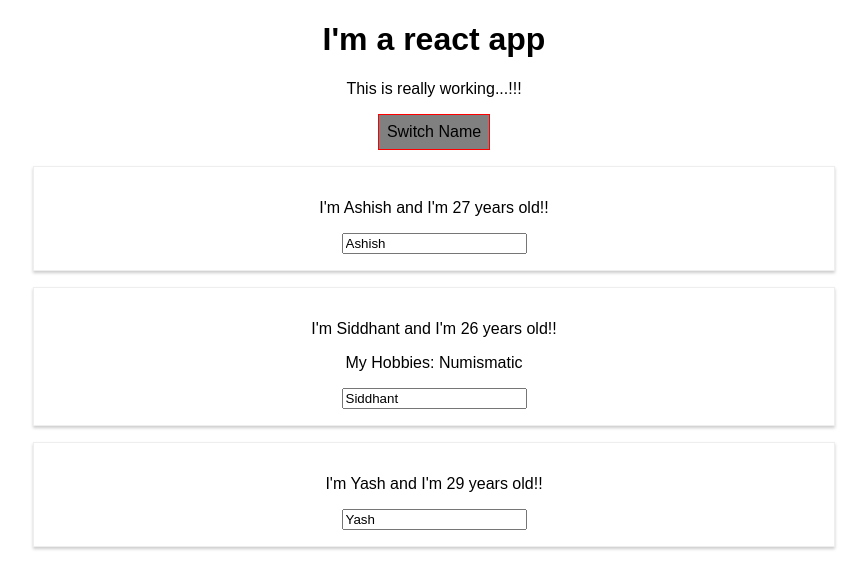
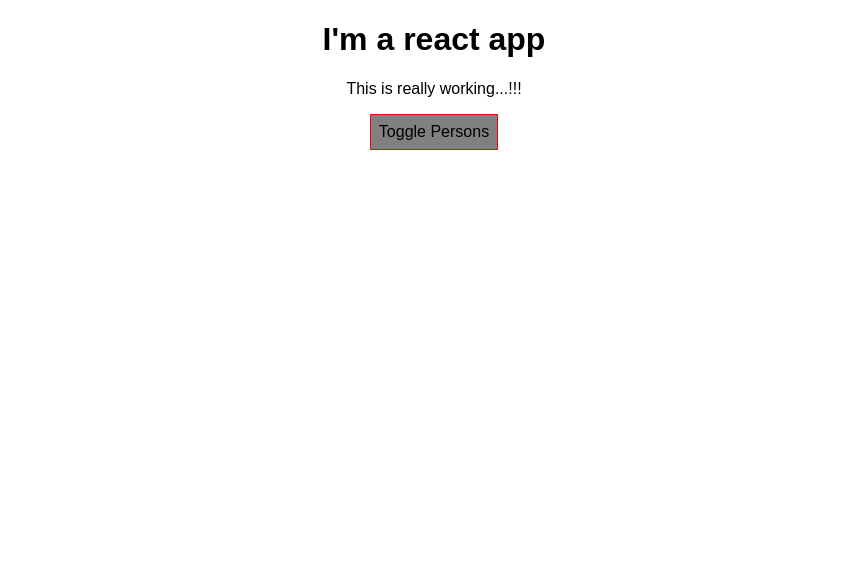
Before and after one commit to ajbaheti/PracticeReactApp, a React (Create React App) app: page / in a window 1280 px wide. Shown: the top 588 px of the page, without its empty margins (206-1073 px from the left). Built offline with nearby package versions, Linux system fonts and the light colour scheme.

Commit message:
ternary operator usage to render dom

```diff
--- a/src/App.js
+++ b/src/App.js
@@ -9,7 +9,8 @@ class App extends Component {
             { name: "Siddhant", age: 26 },
             { name: "Yash", age: 29 }
         ],
-        otherState: "this won't change"
+        otherState: "this won't change",
+        showPersons: false
     };
 
     switchNameHandler = (newName) => {
@@ -33,6 +34,11 @@ class App extends Component {
         });
     };
 
+    togglePersonHandler = () => {
+        const doesShow = this.state.showPersons;
+        this.setState({ showPersons: !doesShow });
+    };
+
     render() {
         const style = {
             backgroundColor: 'grey',
@@ -49,18 +55,26 @@ class App extends Component {
                 <p className="test">This is really working...!!!</p>
                 <button
                     style={style}
-                    onClick={() => this.switchNameHandler('AB')}>Switch Name</button>
+                    onClick={this.togglePersonHandler}>Toggle Persons</button>
+                {
+                    this.state.showPersons ?
+                        <div>
                             <Person
                                 name={this.state.persons[0].name}
-                    age={this.state.persons[0].age} />
+                                age={this.state.persons[0].age}
+                            />
                             <Person
                                 name={this.state.persons[1].name}
                                 age={this.state.persons[1].age}
                                 click={this.switchNameHandler.bind(this, 'AB')}
-                    changed={this.nameChangedHandler}>My Hobbies: Numismatic</Person>
+                                changed={this.nameChangedHandler}>My Hobbies: Numismatic
+                            </Person>
                             <Person
                                 name={this.state.persons[2].name}
-                    age={this.state.persons[2].age} />
+                                age={this.state.persons[2].age}
+                            />
+                        </div>  : null
+                }
             </div>
         );
     }
```
Lines whose indentation alone changed are shown as unchanged.
